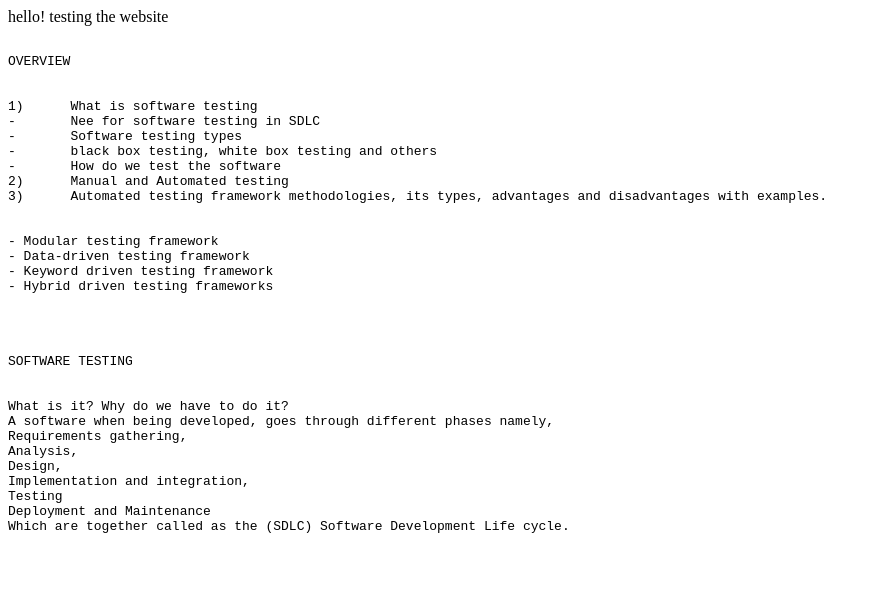
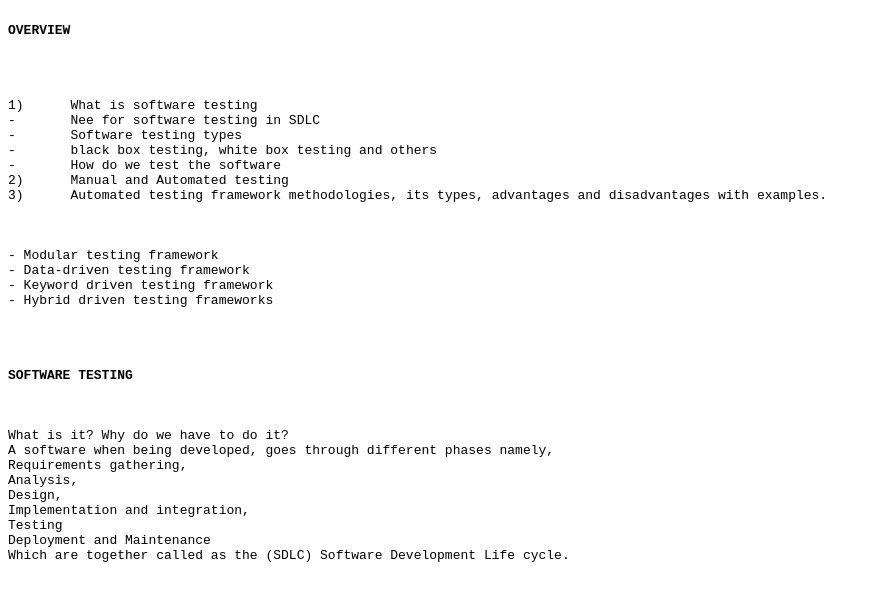
Before and after one commit to hariniiyer/CSCI-5828_Presentation2_Testing-Frameworks, a plain HTML site: page index.html in a window 1280 px wide. Shown: the whole page, without its empty margins (0-879 px from the left). Drawn offline with Linux system fonts and the light colour scheme.

Commit message:
Update index.html

```diff
--- a/index.html
+++ b/index.html
@@ -1,9 +1,10 @@
 <html>
-	<tiltle>hello! testing the website</tiltle>
 	<pre>
 
-OVERVIEW
+<b>OVERVIEW</b>
+
 <br>
+
 1)	What is software testing
 -	Nee for software testing in SDLC
 -	Software testing types
@@ -11,6 +12,7 @@ OVERVIEW
 -	How do we test the software
 2)	Manual and Automated testing
 3)	Automated testing framework methodologies, its types, advantages and disadvantages with examples.
+
 <br>
 - Modular testing framework
 - Data-driven testing framework
@@ -19,7 +21,8 @@ OVERVIEW
 <br>
 
 
-SOFTWARE TESTING
+<b>SOFTWARE TESTING</b>
+
 <br>
 What is it? Why do we have to do it?
 A software when being developed, goes through different phases namely,
@@ -30,6 +33,6 @@ Implementation and integration,
 Testing
 Deployment and Maintenance
 Which are together called as the (SDLC) Software Development Life cycle.
-
-	</pre>
-	</html>
+<br>
+</pre>
+</html>
```
